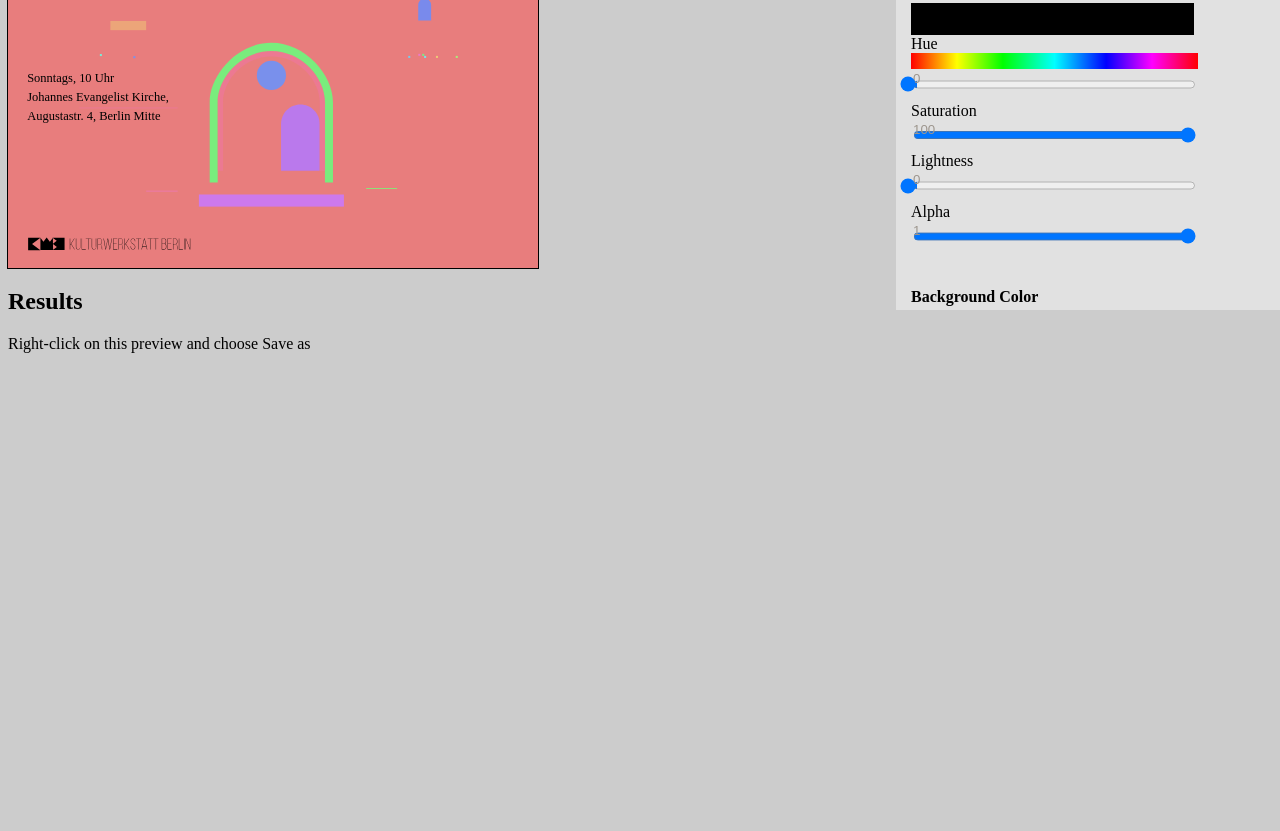
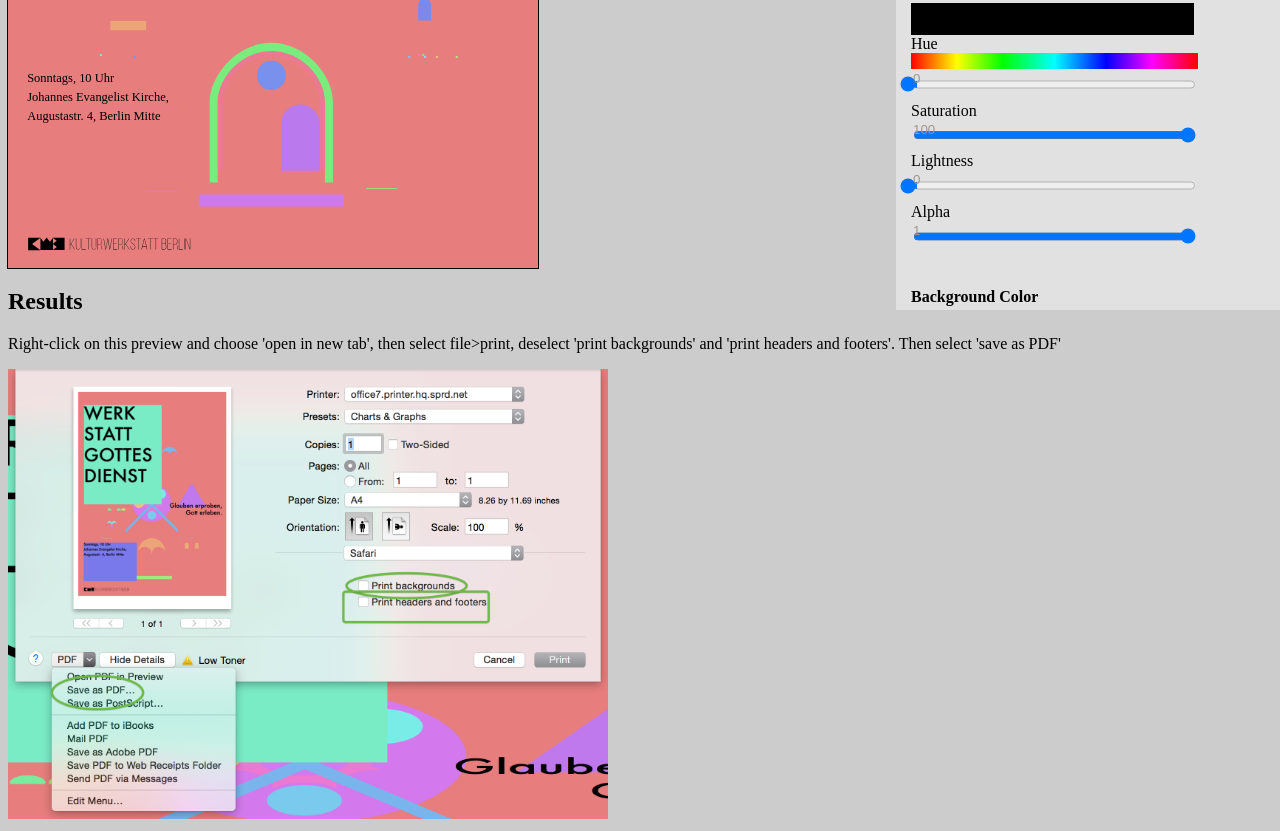
Before and after one commit to Tobystereo/dynamic_identity_configurator, a plain HTML site: page church shape copy.html in a window 1280 px wide. Shown: the part 490-1321 px from the top of the page. Before the commit the page ends 859 px from the top, so only its background shows below. Drawn offline with Linux system fonts and the light colour scheme; a script that the page names is missing.

Commit message:
added instructions for saving to PDF

```diff
--- a/church shape copy.html
+++ b/church shape copy.html
@@ -773,7 +773,8 @@
 </div>
 <div class="results">
 	<h2>Results</h2>
-	<p>Right-click on this preview and choose Save as</p>
+	<p>Right-click on this preview and choose 'open in new tab', then select file>print, deselect 'print backgrounds' and 'print headers and footers'. Then select 'save as PDF'</p>
+	<img src="save_to_PDF.png" alt="" style="width: 600px;">
 	<div class="resultscontainer"></div>
 </div>
 
```
Also changed, not shown: save_to_PDF.png (added).
